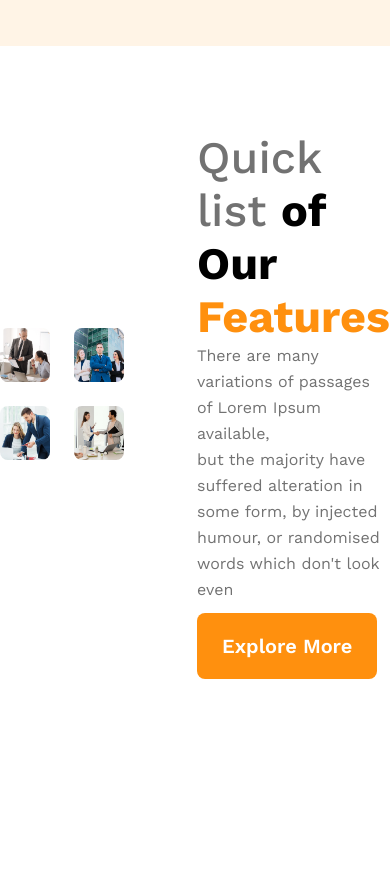
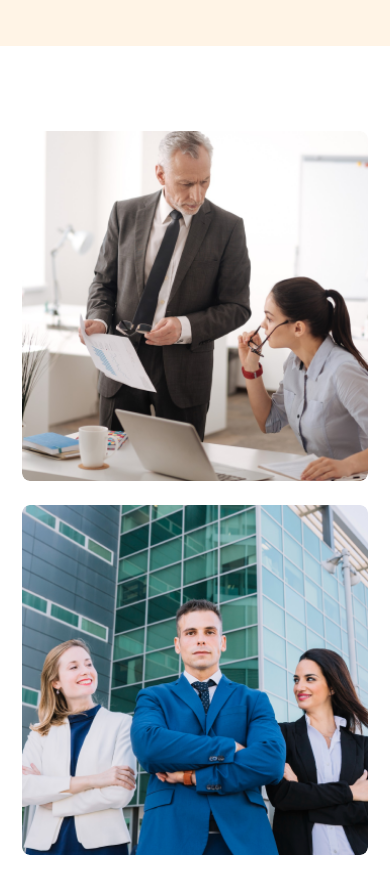
Before and after one commit to maruf-git/g3-architects-responsive-website, a plain HTML site: page index.html in a window 390 px wide. Shown: the part 1000-1878 px from the top of the page. Before the commit the page ends 1788 px from the top, so only its background shows below. Drawn offline with nearby package versions, Linux system fonts and the light colour scheme.

Commit message:
made our features section responsive for small and medium devices

```diff
--- a/index.html
+++ b/index.html
@@ -62,7 +62,7 @@
             </div>
             <div class="our-features-right">
                 <h3 class="features-title"><span id="quick-list">Quick list </span>of Our<br> <span id="features">Features</span></h3>
-                <p class="description">
+                <p class="features-description description">
                     There are many variations of passages of Lorem Ipsum available,<br> but the majority have suffered
                     alteration in some form, by injected<br> humour, or randomised words which don't look even
                 </p>
--- a/styles/g3-architects.css
+++ b/styles/g3-architects.css
@@ -129,7 +129,7 @@
     display: flex;
     justify-content: center;
     align-items: center;
-    margin-bottom:130px;
+    margin-bottom: 130px;
 }
 
 .our-features-left {
@@ -148,20 +148,24 @@
     font-weight: 700;
     line-height: 53px;
 }
-#quick-list{
-    color:rgb(114, 114, 114);
+
+#quick-list {
+    color: rgb(114, 114, 114);
     font-family: Work Sans;
-    font-size:45px;
-    font-weight:500;
+    font-size: 45px;
+    font-weight: 500;
     line-height: 53px;
 }
-#features{
-    color:rgb(255, 144, 14);
+
+#features {
+    color: rgb(255, 144, 14);
 }
 
 /* responsive media queries */
 /* small devices */
 @media only screen and (max-width:576px) {
+
+    /* header section responsive */
     .navbar {
         justify-content: center;
         flex-direction: column;
@@ -177,10 +181,37 @@
         width: auto;
     }
 
+    /* our features section responsive*/
+    .our-features {
+        flex-direction: column;
+        gap:30px;
+    }
+
+    .our-features-left {
+        grid-template-columns: repeat(1, 1fr);
+    }
+
+    .our-features-right {
+        display: flex;
+        flex-direction: column;
+        justify-content: center;
+        align-items: center;
+        margin-left: 0;
+    }
+
+    .features-title {
+        text-align: center;
+    }
+
+    .features-description {
+        padding: 0 10px;
+    }
 }
 
 /* medium devices */
 @media only screen and (min-width:577px) and (max-width:992px) {
+
+    /* header section responsive*/
     .navbar {
         flex-direction: column;
         gap: 10px;
@@ -189,4 +220,14 @@
     .banner-text-content {
         width: auto;
     }
+
+    /* our features section responsive*/
+    .our-features {
+        flex-direction: column;
+        gap:30px;
+    }
+    .our-features-left {
+        grid-template-columns: repeat(2, 1fr);
+    }
+
 }
```
